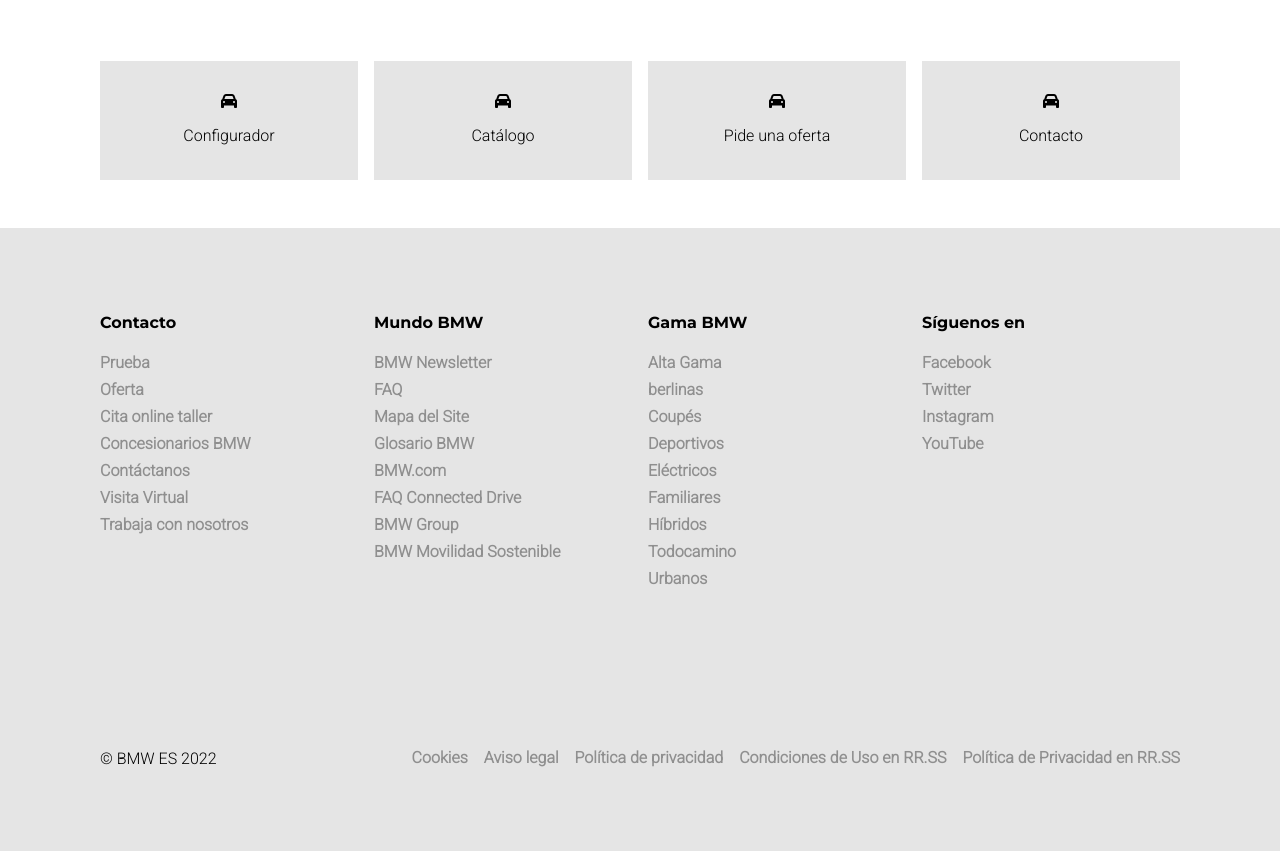
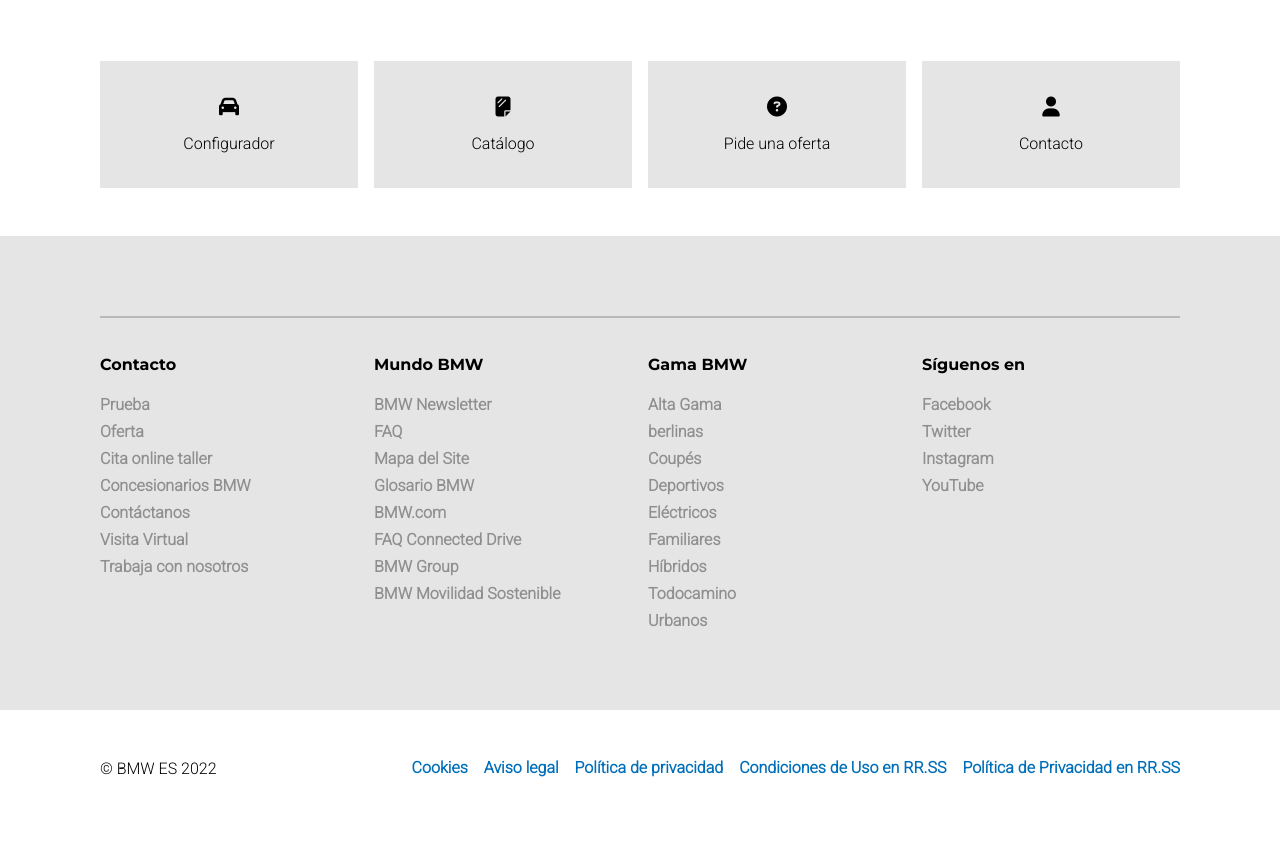
Before and after one commit to erviti88/HTML-CSS-S4-Ejercicio1, a plain HTML site: page index.html in a window 1280 px wide. Shown: the part 2531-3382 px from the top of the page. After the commit the page ends 3360 px from the top, so only its background shows below. Drawn offline with Linux system fonts and the light colour scheme.

Commit message:
Ejercicio terminado

```diff
--- a/css/style.css
+++ b/css/style.css
@@ -31,10 +31,11 @@ img {
 
 hr {
     margin: 1em 0;
-    border: 2px solid #006fb9;
+    border: 1px solid #b8b8b8;
 }
 
 .icon__img {
+    font-size: 1.25em;
     margin-top: 1em;
 }
 
@@ -173,11 +174,11 @@ hr {
 
 .item__link {
     color: #006fb9;
+    font-weight: bold;
 }
 
 .item__link:hover {
     text-decoration: underline;
-    font-weight: bolder;
 }
 
 .item__img {
@@ -237,11 +238,18 @@ hr {
     width: 1080px;
     margin: 0 auto;
     padding: 4em 0;
+}
+
+.footer__container--info {
+    padding: 2em 0;
+}
+
+.footer__nav {
     display: flex;
     gap: 1em;
 }
 
-.footer__nav {
+.footer-nav__column {
     width: 25%;
 }
 
@@ -251,27 +259,28 @@ hr {
 
 .footer-nav__a, .legal-nav__a {
     color: #8f8f8f;
-    font-weight: bolder;
+    font-weight: bold;
 }
 
 .footer-nav__a:hover, .legal-nav__a:hover {
     text-decoration: underline;
 }
 
-.footer__container--info {
-    width: 1080px;
-    margin: 0 auto;
-    padding: 4em 0;
+.footer__section--info {
+    background-color: white;
 }
 
 .footer__info-nav {
     display: flex;
     gap: 1em;
     justify-content: space-between;
-
 }
 
 .legal-nav__ul {
     display: flex;
     gap: 1em;
 }
+
+.legal-nav__a {
+    color: #006fb9;
+}
--- a/index.html
+++ b/index.html
@@ -186,15 +186,15 @@
                     <p>Configurador</p>
                 </div>
                 <div class="service-icons_item">
-                    <i class="fa-solid fa-car icon__img"></i>
+                    <i class="fa-solid fa-sheet-plastic icon__img"></i>
                     <p>Catálogo</p>
                 </div>
                 <div class="service-icons_item">
-                    <i class="fa-solid fa-car icon__img"></i>
+                    <i class="fa-solid fa-circle-question icon__img"></i>
                     <p>Pide una oferta</p>
                 </div>
                 <div class="service-icons_item">
-                    <i class="fa-solid fa-car icon__img"></i>
+                    <i class="fa-solid fa-user icon__img"></i>
                     <p>Contacto</p>
                 </div>
             </section>
@@ -203,8 +203,11 @@
     <!--END-MAIN-->
     <!--START-FOOTER-->
     <footer class="footer">
+        <section class="footer__section">
             <div class="footer__container">
+                <hr>
                 <nav class="footer__nav">
+                    <div class="footer-nav__column">
                         <h4>Contacto</h4>
                         <ul class="footer-nav__ul">
                             <li class="footer-nav__li"><a href="#" class="footer-nav__a">Prueba</a></li>
@@ -215,8 +218,8 @@
                             <li class="footer-nav__li"><a href="#" class="footer-nav__a">Visita Virtual</a></li>
                             <li class="footer-nav__li"><a href="#" class="footer-nav__a">Trabaja con nosotros</a></li>
                         </ul>
-            </nav>
-            <nav class="footer__nav">
+                    </div>
+                    <div class="footer-nav__column">
                         <h4>Mundo BMW</h4>
                         <ul class="footer-nav__ul">
                             <li class="footer-nav__li"><a href="#" class="footer-nav__a">BMW Newsletter</a></li>
@@ -228,8 +231,8 @@
                             <li class="footer-nav__li"><a href="#" class="footer-nav__a">BMW Group</a></li>
                             <li class="footer-nav__li"><a href="#" class="footer-nav__a">BMW Movilidad Sostenible</a></li>
                         </ul>
-            </nav>
-            <nav class="footer__nav">
+                    </div>
+                    <div class="footer-nav__column">
                         <h4>Gama BMW</h4>
                         <ul class="footer-nav__ul">
                             <li class="footer-nav__li"><a href="#" class="footer-nav__a">Alta Gama</a></li>
@@ -242,8 +245,8 @@
                             <li class="footer-nav__li"><a href="#" class="footer-nav__a">Todocamino</a></li>
                             <li class="footer-nav__li"><a href="#" class="footer-nav__a">Urbanos</a></li>
                         </ul>
-            </nav>
-            <nav class="footer__nav">
+                    </div>
+                    <div class="footer-nav__column">
                         <h4>Síguenos en</h4>
                         <ul class="footer-nav__ul">
                             <li class="footer-nav__li"><a href="#" class="footer-nav__a">Facebook</a></li>
@@ -251,9 +254,12 @@
                             <li class="footer-nav__li"><a href="#" class="footer-nav__a">Instagram</a></li>
                             <li class="footer-nav__li"><a href="#" class="footer-nav__a">YouTube</a></li>
                         </ul>
+                    </div>
                 </nav>
             </div>
-        <div class="footer__container--info">
+        </section>
+        <section class="footer__section footer__section--info">
+            <div class="footer__container footer__container--info">
                 <nav class="footer__info-nav">
                     <div class="footer__copyright"><p>&copy; BMW ES 2022</p></div>
                     <ul class="legal-nav__ul">
@@ -265,6 +271,7 @@
                     </ul>
                 </nav>
             </div>
+        </section>
     </footer>
     <!--END-FOOTER-->
 </body>
```
Lines whose indentation alone changed are shown as unchanged.
